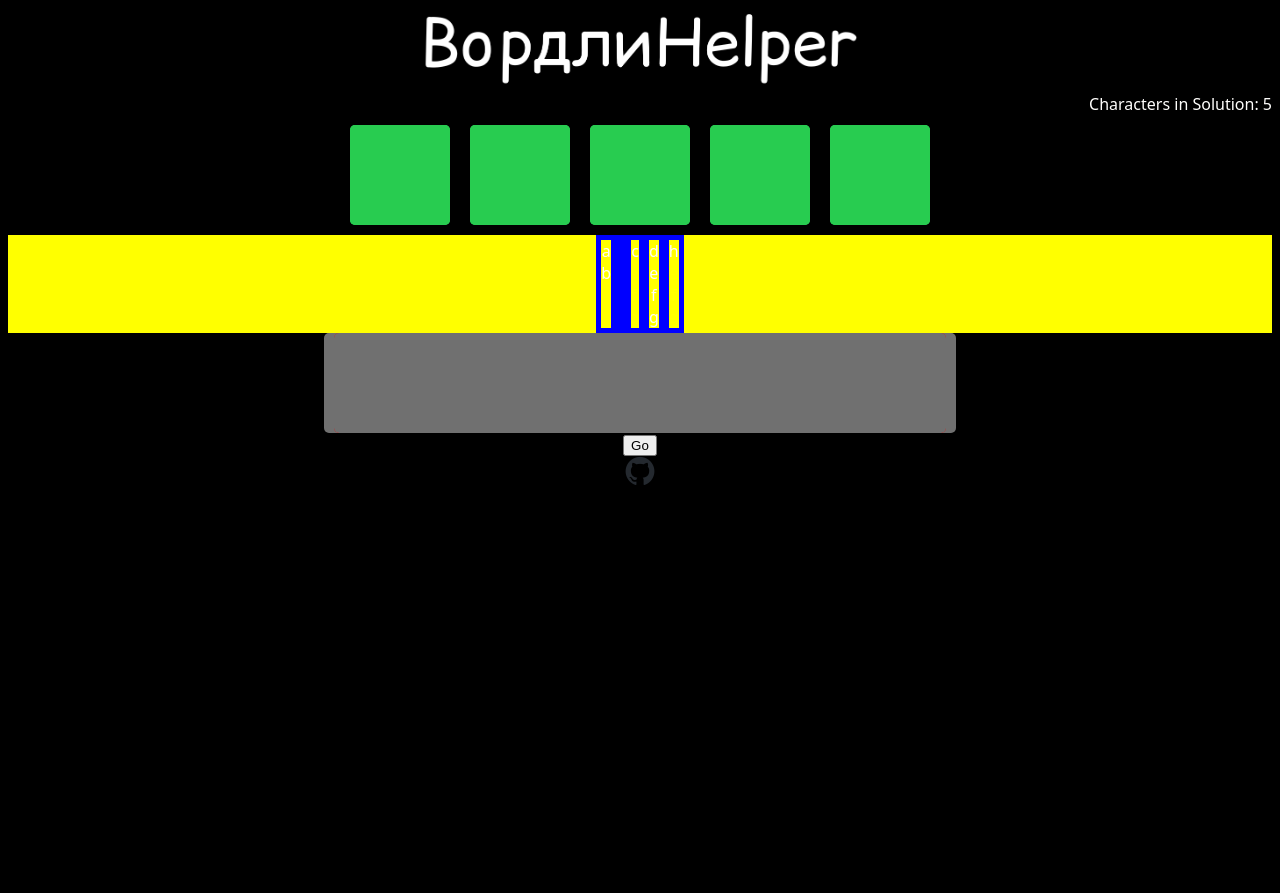
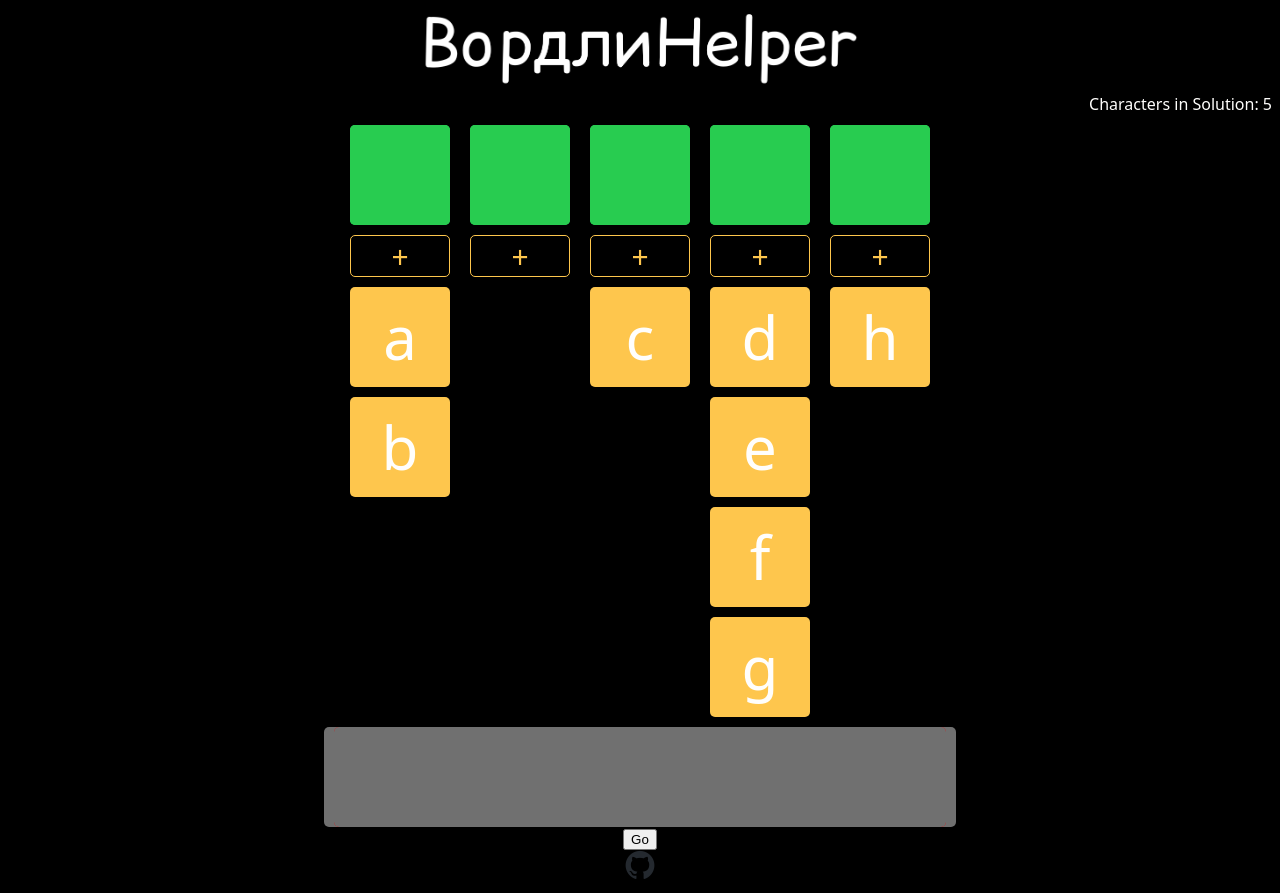
Before and after one commit to rorour/VordliHelper, a React (Create React App) app in the folder vordli-helper/: page / in a window 1280 px wide. Before the commit the page ends 800 px from the top, so only its background shows below. Built offline with nearby package versions, Linux system fonts and the light colour scheme.

Commit message:
ckp ui progress

```diff
--- a/vordli-helper/public/index.html
+++ b/vordli-helper/public/index.html
@@ -24,7 +24,7 @@
       work correctly both with client-side routing and a non-root public URL.
       Learn how to configure a non-root public URL by running `npm run build`.
     -->
-    <title>React App</title>
+    <title>ВордлиHelper</title>
   </head>
   <body>
     <noscript>You need to enable JavaScript to run this app.</noscript>
--- a/vordli-helper/src/App.css
+++ b/vordli-helper/src/App.css
@@ -30,13 +30,56 @@ green #28cc50
 }
 
 .YellowLetters {
-  background-color: yellow;
   display: flex;
   justify-content: center;
 }
 
+.YellowLetter {
+  background-color: #FEC64D;
+  width: 100px;
+  height: 100px;
+  margin: 10px;
+  border-radius: 5px;
+  display: flex;
+  justify-content: center;
+  align-items: center;
+  font-size: 60px;
+}
+
+.YellowLetterInput {
+  height: 40px;
+  margin: 0 10px 10px;
+  border-radius: 5px;
+  font-size: 30px;
+  display: flex;
+  justify-content: center;
+  color: #FEC64D;
+  border: 1px solid #FEC64D;
+  cursor: copy;
+  align-items: center;
+}
+
+.NotEditingYellowLetter {
+  display: flex;
+  justify-content: center;
+  align-items: center;
+}
+
+.EditingYellowLetter {
+  display: flex;
+  justify-content: center;
+  align-items: center;
+  width: 100%;
+  height: 100%;
+  background-color: #FEC64D;
+  color: #FFFEFC;
+  font-size: 60px;
+  border-radius: 5px;
+  text-align: center;
+}
+
 .LetterStack {
-  border: 5px solid blue;
+  width: 120px;
 }
 
 .GreenLetters {
--- a/vordli-helper/src/Home.js
+++ b/vordli-helper/src/Home.js
@@ -1,6 +1,6 @@
 import { useEffect, useState } from 'react';
 import Modal from './Modal'
-import { GreenLetterInput, GrayLetterInput, YellowLetterDisplay } from './LetterInput';
+import { GreenLetterInput, GrayLetterInput, LetterStack } from './LetterInput';
 
 const Home = () => {
     return (
@@ -46,6 +46,8 @@ const QueryBuilder = () => {
                 };
             case letterFields.YELLOW_LETTERS:
                 return {
+                    setter: setYellowLetter,
+                    index: index,
                     // allowDelete: true,
                     // getter: yellowLetters,
                     // innerClass: "YellowLetter",
@@ -62,6 +64,14 @@ const QueryBuilder = () => {
         setGreenLetters(prevItems => {
             const newItems = {...prevItems};
             newItems[index] = value;
+            return newItems;
+        });
+    };
+
+    const setYellowLetter = (index, value) => {
+        setYellowLetters(prevItems => {
+            const newItems = {...prevItems};
+            newItems[index] = [...(newItems[index] ?? []), value];
             return newItems;
         });
     };
@@ -85,7 +95,7 @@ const QueryBuilder = () => {
             </div>
             <div className="YellowLetters">
                 {Array(numLettersInSolution).fill(null).map((_, index) => (
-                    <LetterStack props={{arr: yellowLetters[index]}}></LetterStack>
+                    <LetterStack props={{arr: yellowLetters[index], ...getLetterZoneProps(letterFields.YELLOW_LETTERS, index)}}></LetterStack>
                 ))
                 }
             </div>
@@ -93,18 +103,6 @@ const QueryBuilder = () => {
                 <GrayLetterInput props={getLetterZoneProps(letterFields.GRAY_LETTERS)}></GrayLetterInput>
             </div>
             <button onClick={SubmitQuery}>Go</button>
-        </div>
-    );
-}
-
-const LetterStack = ({props}) => {
-    return (
-        <div className="LetterStack">
-            {
-                (Array.isArray(props.arr) ? props.arr : []).map((value, i) => (
-                    <YellowLetterDisplay key={i} props={{value: value}}></YellowLetterDisplay>
-                ))
-            }
         </div>
     );
 }
--- a/vordli-helper/src/LetterInput.js
+++ b/vordli-helper/src/LetterInput.js
@@ -25,6 +25,40 @@ export const GreenLetterInput = ({props}) => {
             className="NotEditingGreenLetter"
             >
             {text}
+            </div>
+        )}
+    </div>
+  );
+};
+
+export const YellowLetterInput = ({props}) => {
+  const [isEditing, setIsEditing] = useState(false);
+  const [text, setText] = useState("");
+
+  return (
+    <div className="YellowLetterInput">
+        {isEditing ? (
+            <input
+            type="text"
+            value={text}
+            autoFocus
+            onChange={(e) => setText(e.target.value)}
+            onBlur={() => {
+                setIsEditing(false);
+                props.setter(props.index, text);
+            }}
+            className="EditingYellowLetter"
+            maxLength="1"
+            />
+        ) : (
+            <div
+            onClick={() => {
+              setIsEditing(true);
+              setText("");
+            }}
+            className="NotEditingYellowLetter"
+            >
+            +
             </div>
         )}
     </div>
@@ -62,6 +96,19 @@ export const GrayLetterInput = ({props}) => {
   );
 };
 
+export const LetterStack = ({props}) => {
+  return (
+      <div className="LetterStack">
+          <YellowLetterInput props={props}></YellowLetterInput>
+          {
+              (Array.isArray(props.arr) ? props.arr : []).map((value, i) => (
+                  <YellowLetterDisplay key={i} props={{value: value}}></YellowLetterDisplay>
+              ))
+          }
+      </div>
+  );
+}
+
 export const YellowLetterDisplay = ({props}) => {
   return (
     <div className="YellowLetter">{props.value}</div>
```
